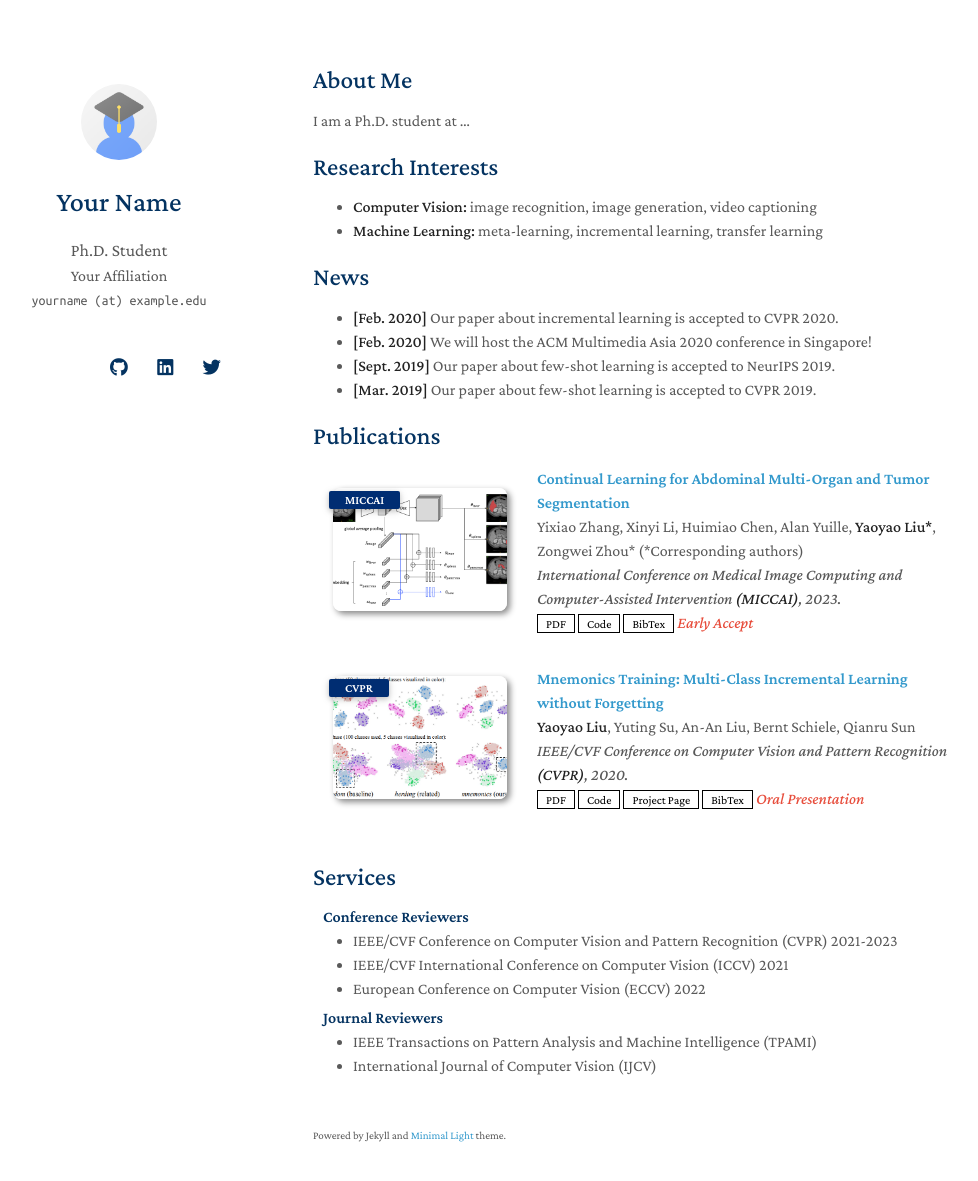
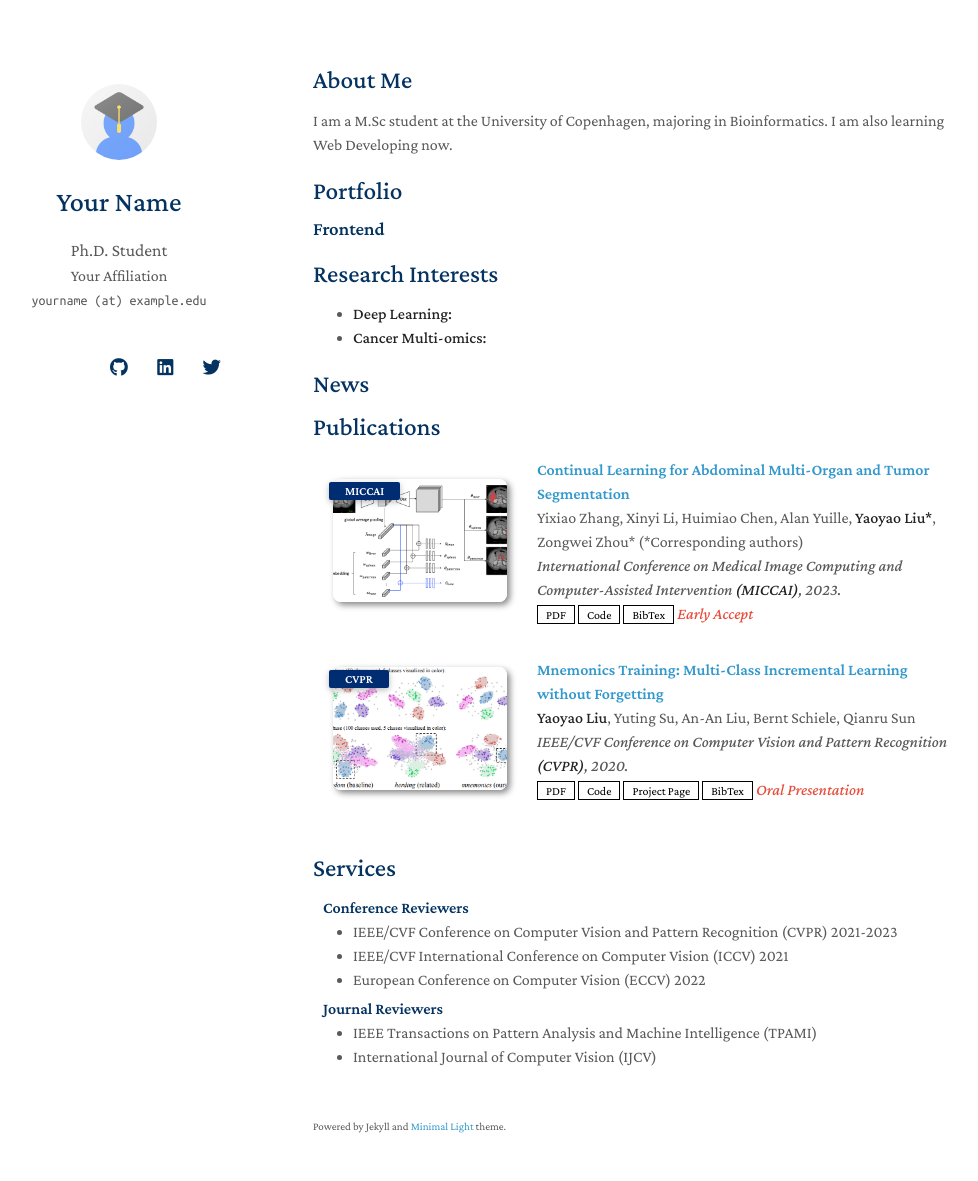
Before and after one commit to stellaxu2077/stellaxu2077.github.io, a Jekyll site: the page built from index.md, in a window 1280 px wide and 1216 px high. Shown: the top 1181 px of the window, without its empty margins (157-1135 px from the left). Built offline with Jekyll 4.4.1, drawn with Linux system fonts in a browser that asks for light colours; nearby versions of some CDN libraries; a style sheet for code colours, icons or effects is not loaded; our own code applies the rules of GitHub Pages for plain Markdown files.

Commit message:
Update index.md

```diff
--- a/index.md
+++ b/index.md
@@ -4,19 +4,24 @@ layout: homepage
 
 ## About Me
 
-I am a Ph.D. student at ...
+I am a M.Sc student at the University of Copenhagen, majoring in Bioinformatics.
+I am also learning Web Developing now.
+
+## Portfolio
+
+### Frontend
+
+
+
 
 ## Research Interests
 
-- **Computer Vision:** image recognition, image generation, video captioning
-- **Machine Learning:** meta-learning, incremental learning, transfer learning
+- **Deep Learning:**
+- **Cancer Multi-omics:**
 
 ## News
 
-- **[Feb. 2020]** Our paper about incremental learning is accepted to CVPR 2020.
-- **[Feb. 2020]** We will host the ACM Multimedia Asia 2020 conference in Singapore!
-- **[Sept. 2019]** Our paper about few-shot learning is accepted to NeurIPS 2019.
-- **[Mar. 2019]** Our paper about few-shot learning is accepted to CVPR 2019.
+
 
 {% include_relative _includes/publications.md %}
 
```
